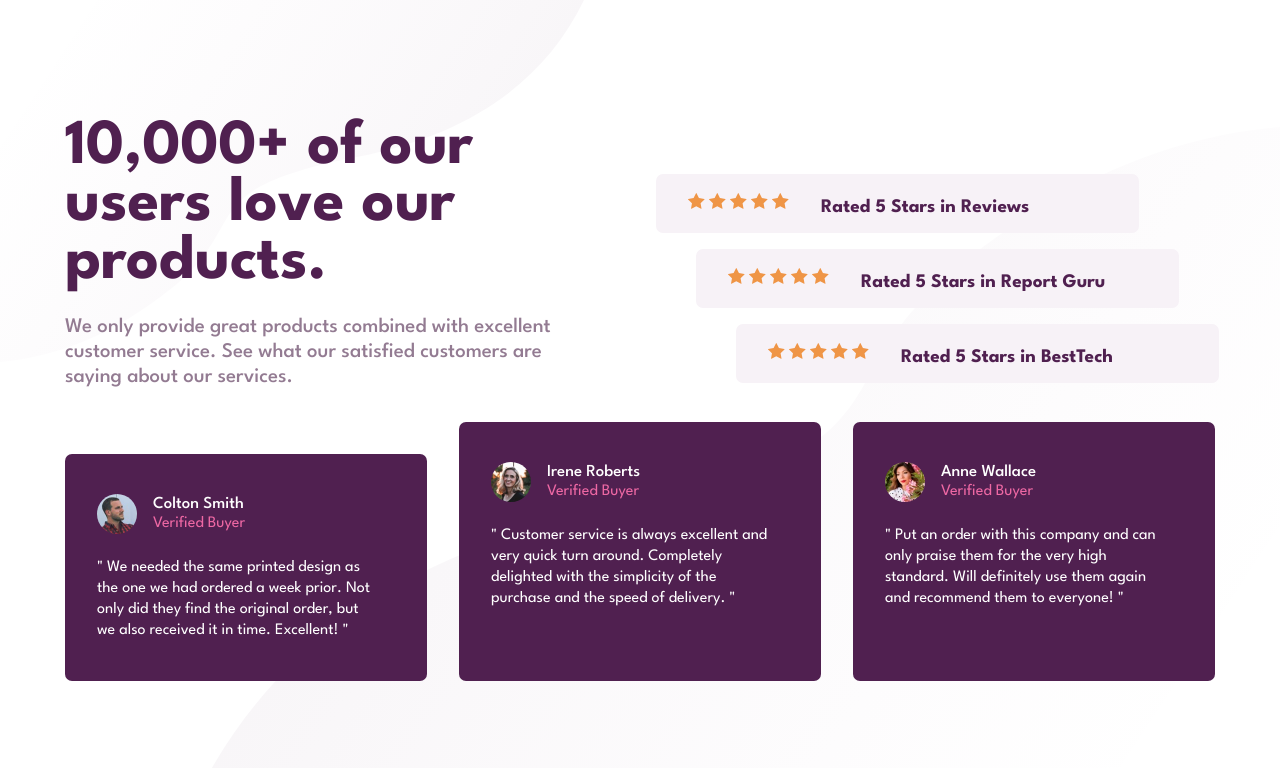
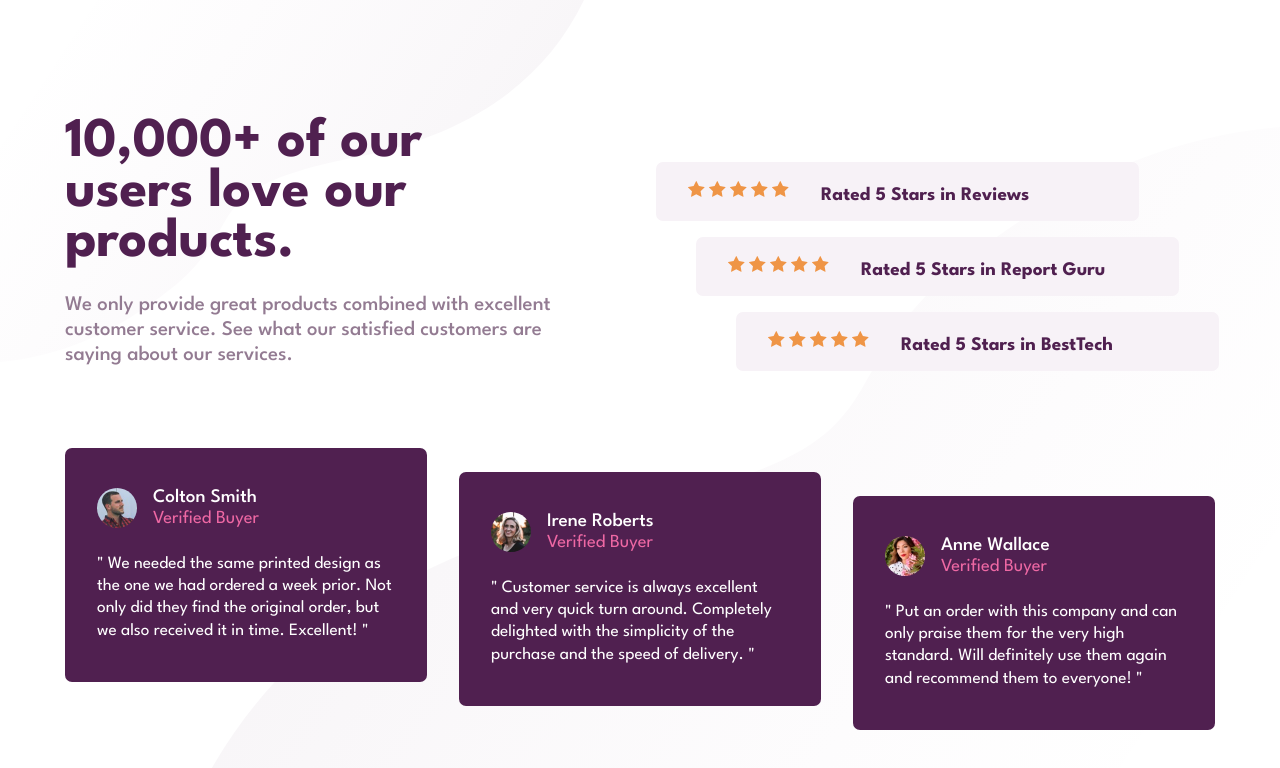
Before and after one commit to Fola-Joe/Social-proof-section, a plain HTML site: page index.html in a window 1280 px wide. Drawn offline with Linux system fonts and the light colour scheme.

Commit message:
Update design.css

```diff
--- a/design.css
+++ b/design.css
@@ -146,7 +146,7 @@ blockquote {
     }
 }
 
-@media screen and (min-width: 960px){
+@media screen and (min-width: 1150px){
     .container {
         min-width: 1150px;
     }
@@ -166,8 +166,9 @@ blockquote {
         margin-right: 1.5rem;
     }
     h1 {
-        font-size: 4rem;
+        font-size: 3.5rem;
         line-height: 0.9;
+        margin-right: 4rem;
     }
     .rating {
         display: flex;
@@ -189,13 +190,28 @@ blockquote {
         display: grid;
         grid-template-columns: 1fr 1fr 1fr;
         gap: 2rem;
-        margin-top: 0;
+        margin-top: 3rem;
         margin-bottom: 0;
     }
     article {
         margin-bottom: 0;
     }
-    article:nth-child(1) {
-        margin-top: 2rem;
+    article:nth-child(2) {
+        margin-top: 1.5rem;
+        margin-bottom: -1.5rem;
+    }
+    article:nth-child(3) {
+        margin-top: 3rem;
+        margin-bottom: -3rem;
+    }
+    .name > h2 {
+        font-size: 1.2rem;
+    }
+    .name > p {
+        font-size: 1.15rem;
+    }
+    blockquote {
+        font-size: 1.08rem;
+        margin-right: 0;
     }
 }
```
